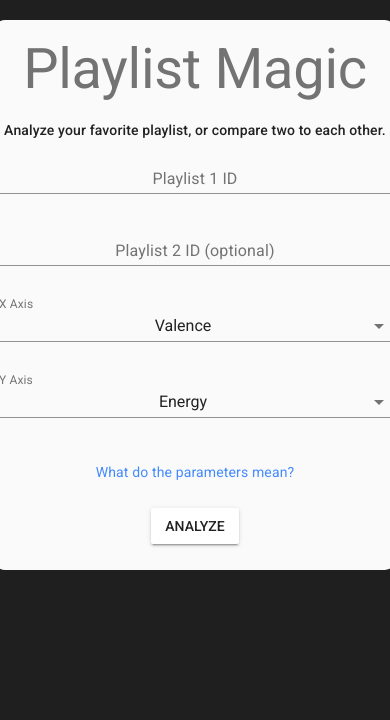
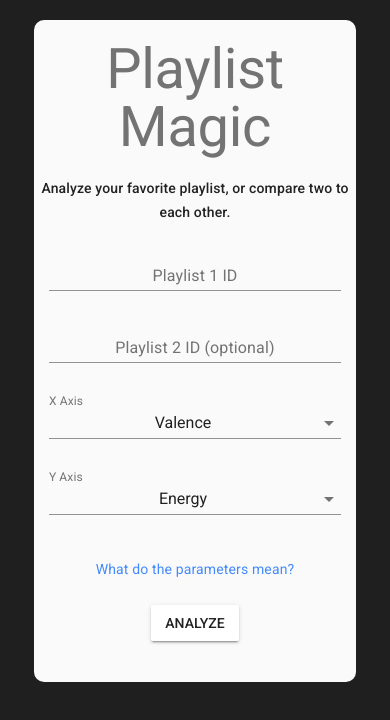
Before and after one commit to nickincardone/playlist-magic-ui, a Vue app: page / in a window 390 px wide. Shown: the top 720 px of the page. Built offline with nearby package versions, Linux system fonts and the light colour scheme.

Commit message:
mobile stylings

```diff
--- a/src/App.vue
+++ b/src/App.vue
@@ -1,15 +1,19 @@
 <template id="bblah">
   <div class="page-container nji-main">
     <div class="md-layout md-gutter md-alignment-center-center">
-      <div class="md-layout-item md-small-size-90 md-medium-size-75 md-large-size-50 nji-content-card">
+      <div
+        class="md-layout-item md-small-size-90 md-medium-size-75 md-large-size-50 nji-content-card">
         <div class="md-layout nji-column md-gutter md-alignment-center-center">
           <div class="md-layout-item md-display-3 nji-title">Playlist Magic</div>
-          <div class="md-layout-item md-body-2 nji-subheader">Analyze your favorite playlist, or compare two to each other.</div>
+          <div class="md-layout-item md-body-2 nji-subheader">Analyze your favorite playlist, or
+            compare two to each other.
+          </div>
           <playlist-input v-on:create-graph="createGraph"/>
           <div style="margin-top: 20px;" class="md-layout-item md-body-2 nji-subheader">
             {{errorMessage}}
           </div>
-          <md-progress-spinner v-if="showSpinner" :md-diameter="100" :md-stroke="10" md-mode="indeterminate" style="margin: 40px;"></md-progress-spinner>
+          <md-progress-spinner v-if="showSpinner" :md-diameter="100" :md-stroke="10"
+                               md-mode="indeterminate" style="margin: 40px;"></md-progress-spinner>
           <scatter v-if="showChart" :chart-data="scatterData" :options="chartOptions"/>
         </div>
       </div>
@@ -22,7 +26,7 @@
   import Scatter from './components/Scatter'
   import Input from './components/Input';
 
-  const tempData =  {
+  const tempData = {
     labels: ['test'],
     datasets: [{
       label: 'Scatter Dataset',
@@ -62,7 +66,7 @@
             labelString: xAxis
           }
         }],
-          yAxes: [{
+        yAxes: [{
           display: true,
           ticks: {
             min: 0,
@@ -76,7 +80,7 @@
       },
       tooltips: {
         callbacks: {
-          label: function(tooltipItem, data) {
+          label: function (tooltipItem, data) {
             return data.datasets[tooltipItem.datasetIndex].labels[tooltipItem.index];
           }
         }
@@ -108,7 +112,7 @@
         showChart: false,
         showSpinner: false,
         scatterData: tempData,
-        chartOptions: getOptions('','')
+        chartOptions: getOptions('', '')
       }
     },
     methods: {
@@ -120,7 +124,9 @@
           // to make functional
           let response = await axios.get(
             "http://node-express-env.eba-wrkpfpwj.us-east-2.elasticbeanstalk.com/data/" + options.playlistId);
-          let [labels, values] = createScatterArrays(response.data.tracks, options.xAxis, options.yAxis);
+          let [labels, values] = createScatterArrays(response.data.tracks,
+            options.xAxis,
+            options.yAxis);
           let chartData = {
             labels: labels,
             datasets: [{
@@ -134,7 +140,9 @@
           if (options.playlistId2 !== '') {
             let response2 = await axios.get(
               "http://node-express-env.eba-wrkpfpwj.us-east-2.elasticbeanstalk.com/data/" + options.playlistId2);
-            let [labels2, values2] = createScatterArrays(response2.data.tracks, options.xAxis, options.yAxis);
+            let [labels2, values2] = createScatterArrays(response2.data.tracks,
+              options.xAxis,
+              options.yAxis);
             chartData.datasets.push({
               label: response2.data.name,
               labels: labels2,
@@ -182,27 +190,15 @@
         min-height: 400px;
         min-width: 400px;
         text-align: center;
+        @media (max-width: 600px) {
+          min-width: 310px;
+        }
 
         .nji-title {
           margin: 20px;
         }
 
         .nji-subheader {
-        }
-
-        .nji-playlist-input {
-          .md-field {
-            min-width: 250px;
-          }
-
-          .center-label {
-            left: 50%;
-            transform: translateX(-50%);
-          }
-
-          input {
-            text-align: center;
-          }
         }
       }
     }
--- a/src/components/Input.vue
+++ b/src/components/Input.vue
@@ -1,5 +1,5 @@
 <template>
-  <div class="md-layout-item nji-playlist-input">
+  <div id="nji-playlist-input" class="md-layout-item">
     <md-dialog :md-active.sync="showDialog">
       <md-dialog-title>Parameters Descriptions</md-dialog-title>
       <ul style="padding-right: 20px">
@@ -82,5 +82,21 @@
 </script>
 
 <style lang="scss">
+  #nji-playlist-input {
+    padding: 15px;
 
+    .md-field {
+      min-width: 250px;
+    }
+
+    .center-label {
+      left: 50%;
+      transform: translateX(-50%);
+      white-space: nowrap;
+    }
+
+    input {
+      text-align: center;
+    }
+  }
 </style>
```
